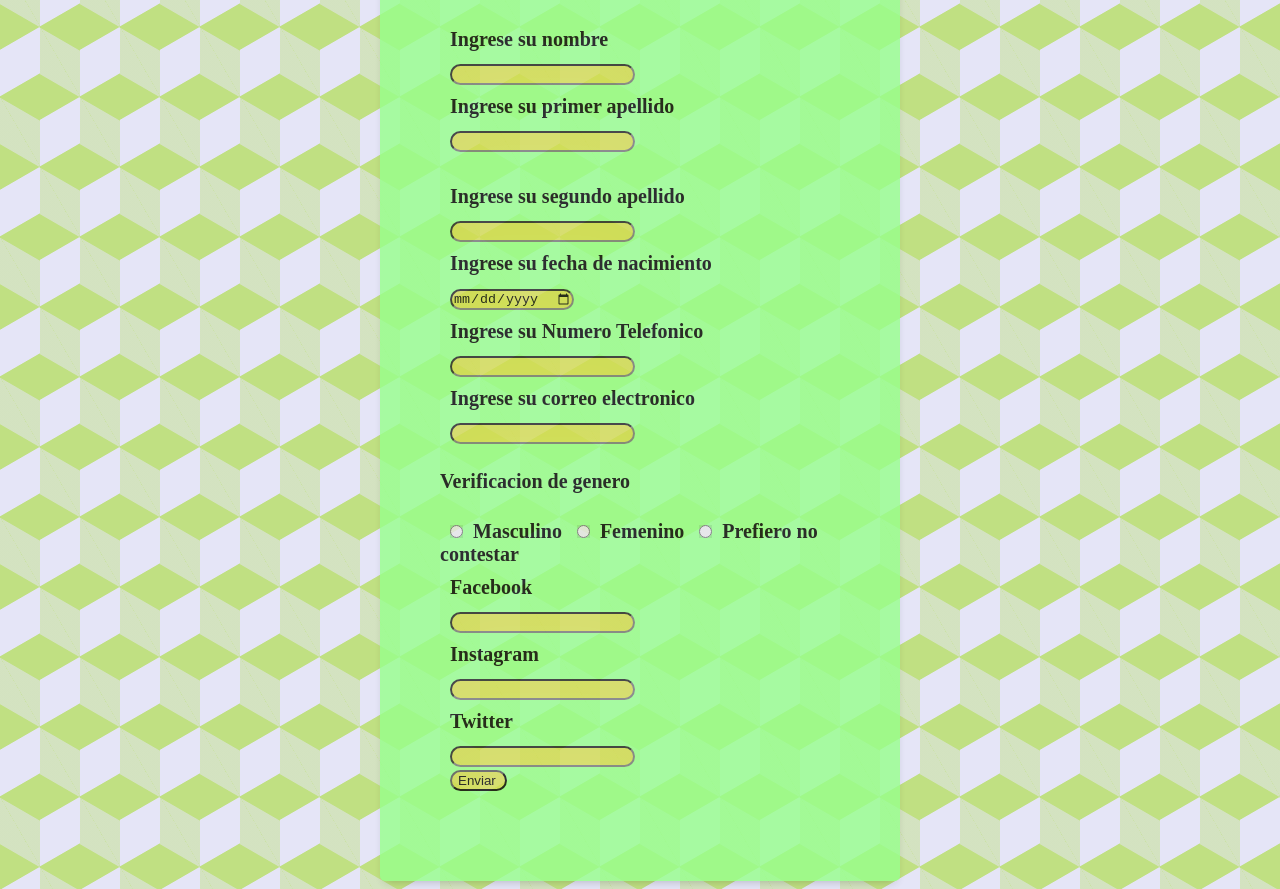
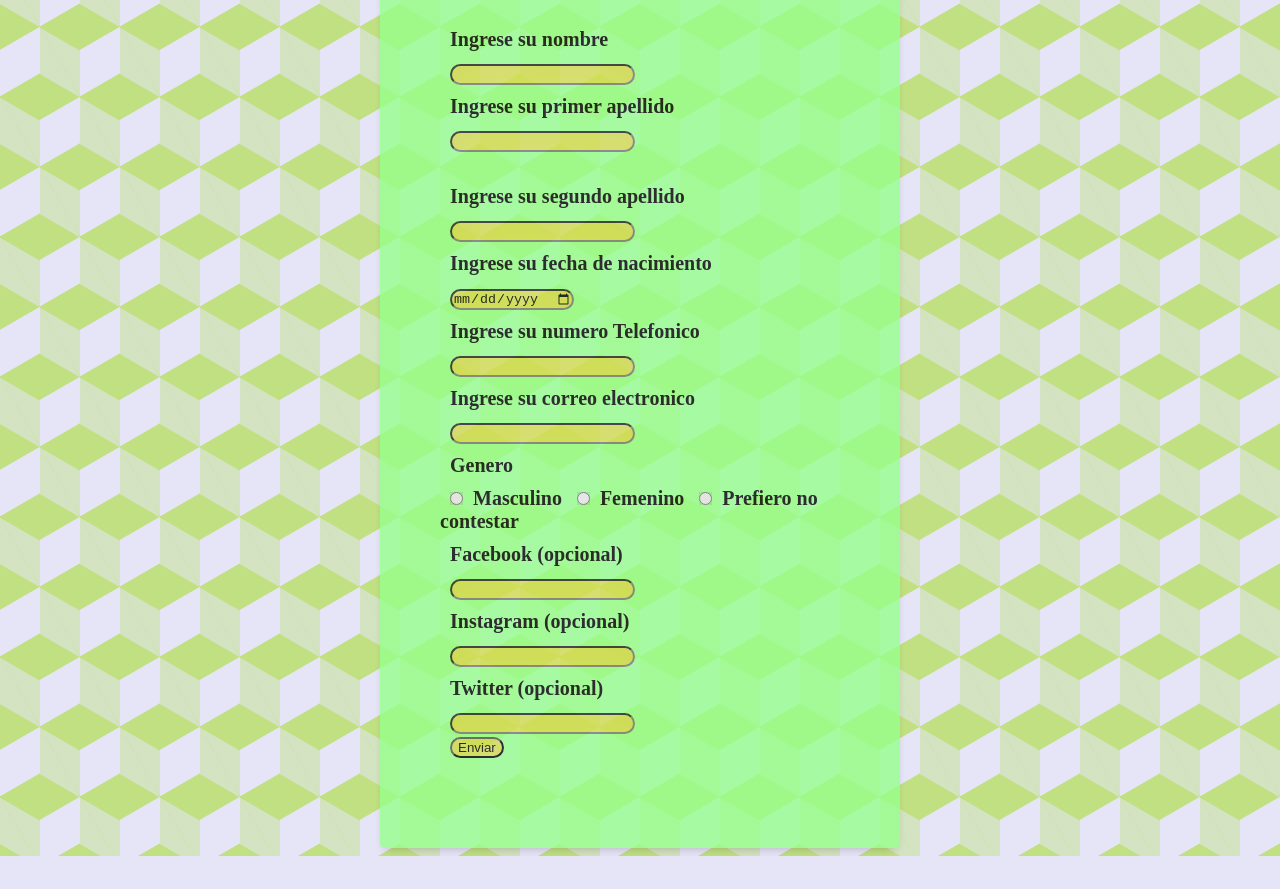
Before and after one commit to Luis-Cruz-Severiano/La-web, a plain HTML site: page 1p/practica4.html in a window 1280 px wide. Shown: the part 253-1142 px from the top of the page. After the commit the page ends 1109 px from the top, so only its background shows below. Drawn offline with Linux system fonts and the light colour scheme.

Commit message:
modificaciones de palabras y preguntas del formulario

```diff
--- a/1p/css/cssp4.css
+++ b/1p/css/cssp4.css
@@ -37,5 +37,5 @@ body {
   margin: 0 10px;
   border-radius: 17px;
   box-shadow: inset 0 25px 50px rgb(0, 0 ,0, 0.1);
-  butto
+
 }
--- a/1p/practica4.html
+++ b/1p/practica4.html
@@ -32,33 +32,34 @@
         <input type="date" name="" id="">
         <br>
 
-        <label for="">Ingrese su Numero Telefonico</label>
+        <label for="">Ingrese su numero Telefonico</label>
         <input type="Numero_Telefonico" name="" id="">
         <br>
         <label for="">Ingrese su correo electronico</label>
         <input type="email" name="" id="">
         <br>
 
-        <h4>Verificacion de genero</h4>
+        <label for="">Genero</label>
         <input type="radio" name="genero" id="">Masculino
         <input type="radio" name="genero" id="">Femenino
         <input type="radio" name="genero" id="">Prefiero no contestar
 
-        <label for="">Facebook</label>
+        <label for="">Facebook (opcional)</label>
         <input type="text" name="" id="">
         <br>
 
-        <label for="">Instagram</label>
+        <label for="">Instagram (opcional)</label>
         <input type="text" name="" id="">
         <br>
 
-        <label for="">Twitter</label>
+        <label for="">Twitter (opcional)</label>
         <input type="text" name="" id="">
         <div class="form_container">
 
-<input type="button" value="Enviar ">
 
-        </div>
+<input type="submit" value="Enviar" />
+
+
 
 </body>
 
```
